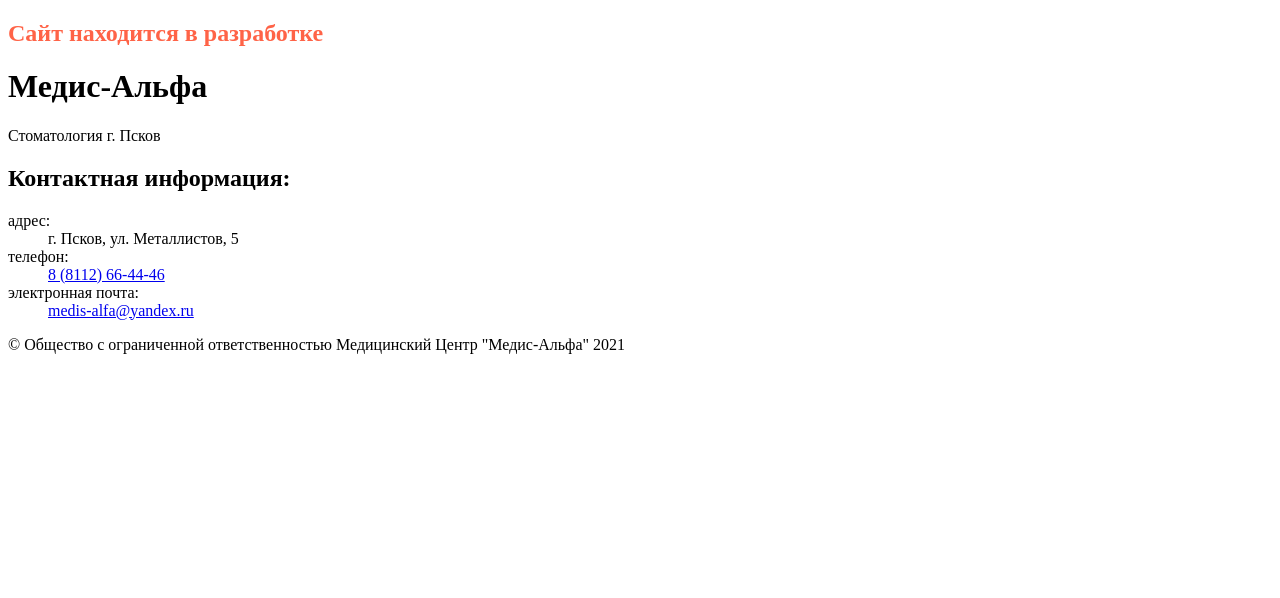
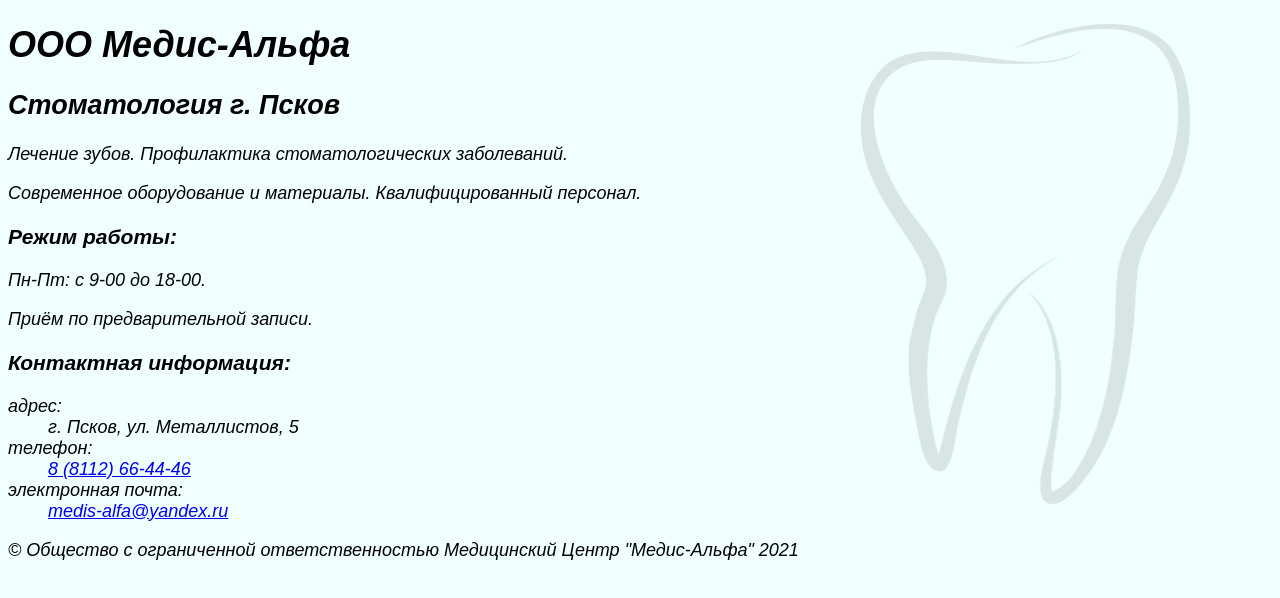
Before and after one commit to dmitry-kurmanov/medis-alfa-site, a plain HTML site: page index.html in a window 1280 px wide. Drawn offline with Linux system fonts and the light colour scheme.

Commit message:
added styles and some info;

```diff
--- a/index.html
+++ b/index.html
@@ -3,14 +3,36 @@
   <head>
     <meta name="yandex-verification" content="d5e672b210b0add4" />
     <title>Медис-Альфа стоматология Псков</title>
+    <style>
+      body {
+        font-size: 18px;
+        font-family: sans-serif;
+        background-color: azure;
+        font-style: italic;
+      }
+
+      .tooth {
+        position: absolute;
+        opacity: 0.1;
+        height: 60vh;
+        right: 90px;
+      }
+    </style>
   </head>
   <body>
-    <h2 style="color: tomato;">Сайт находится в разработке</h2>
+    <img src="tooth.png" alt="Стоматология г. Псков" class="tooth">
 
-    <h1>Медис-Альфа</h1>
-    <p>Стоматология г. Псков</p>
+    <h1>OOO Медис-Альфа</h1>
+    <h2>Стоматология г. Псков</h2>
 
-    <h2>Контактная информация:</h2>
+    <p>Лечение зубов. Профилактика стоматологических заболеваний.</p>
+    <p>Современное оборудование и материалы. Квалифицированный персонал.</p>
+
+    <h3>Режим работы:</h3>
+    <p>Пн-Пт: с 9-00 до 18-00.</p>
+    <p>Приём по предварительной записи.</p>
+
+    <h3>Контактная информация:</h3>
     <dl>
       <dt>адрес:</dt>
       <dd>г. Псков, ул. Металлистов, 5</dd>
```
Also changed, not shown: tooth.png (added), tooth.svg (added).
